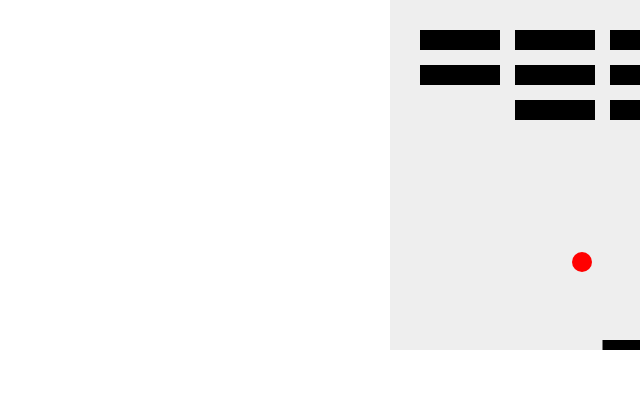
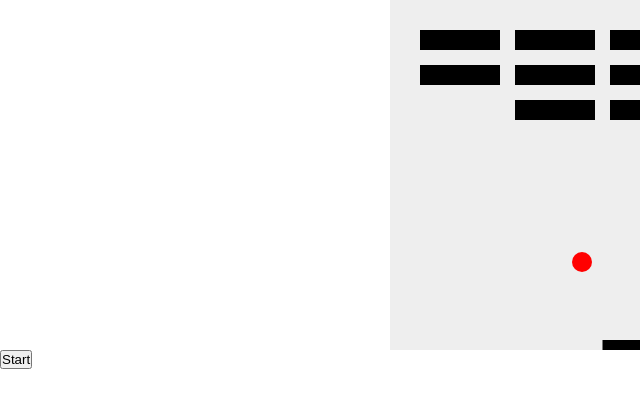
Before and after one commit to alialkaheli/breakout, a website built with webpack: page index.html in a window 1280 px wide. Shown: the full height of the page, 0-640 px from the left. Built offline with nearby package versions, Linux system fonts and the light colour scheme.

Commit message:
Create start button to start game

```diff
--- a/index.html
+++ b/index.html
@@ -10,6 +10,7 @@
     <!-- <canvas id="breakout" width="500" height="350"></canvas> -->
     <canvas id="game" height="350" width="500"></canvas>
     <script src="./bundle.js"></script>
+    <button>Start</button>
 
   </body>
 </html>
```
